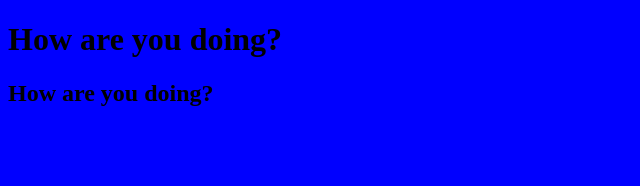
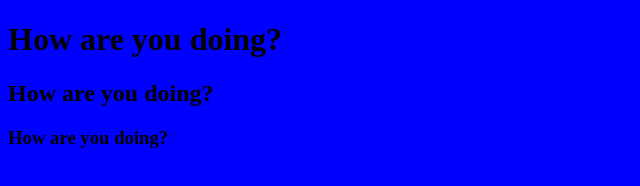
Before and after one commit to Alexstavros/lecture0, a plain HTML site: page index.html in a window 1280 px wide. Shown: the whole page, without its empty margins (0-640 px from the left). Drawn offline with Linux system fonts and the light colour scheme.

Commit message:
third line

```diff
--- a/index.html
+++ b/index.html
@@ -10,5 +10,6 @@
 <body>
 	<h1>How are you doing?</h1>
 	<h2>How are you doing?</h2>
+	<h3>How are you doing?</h3>
 </body>
 </html>
```
